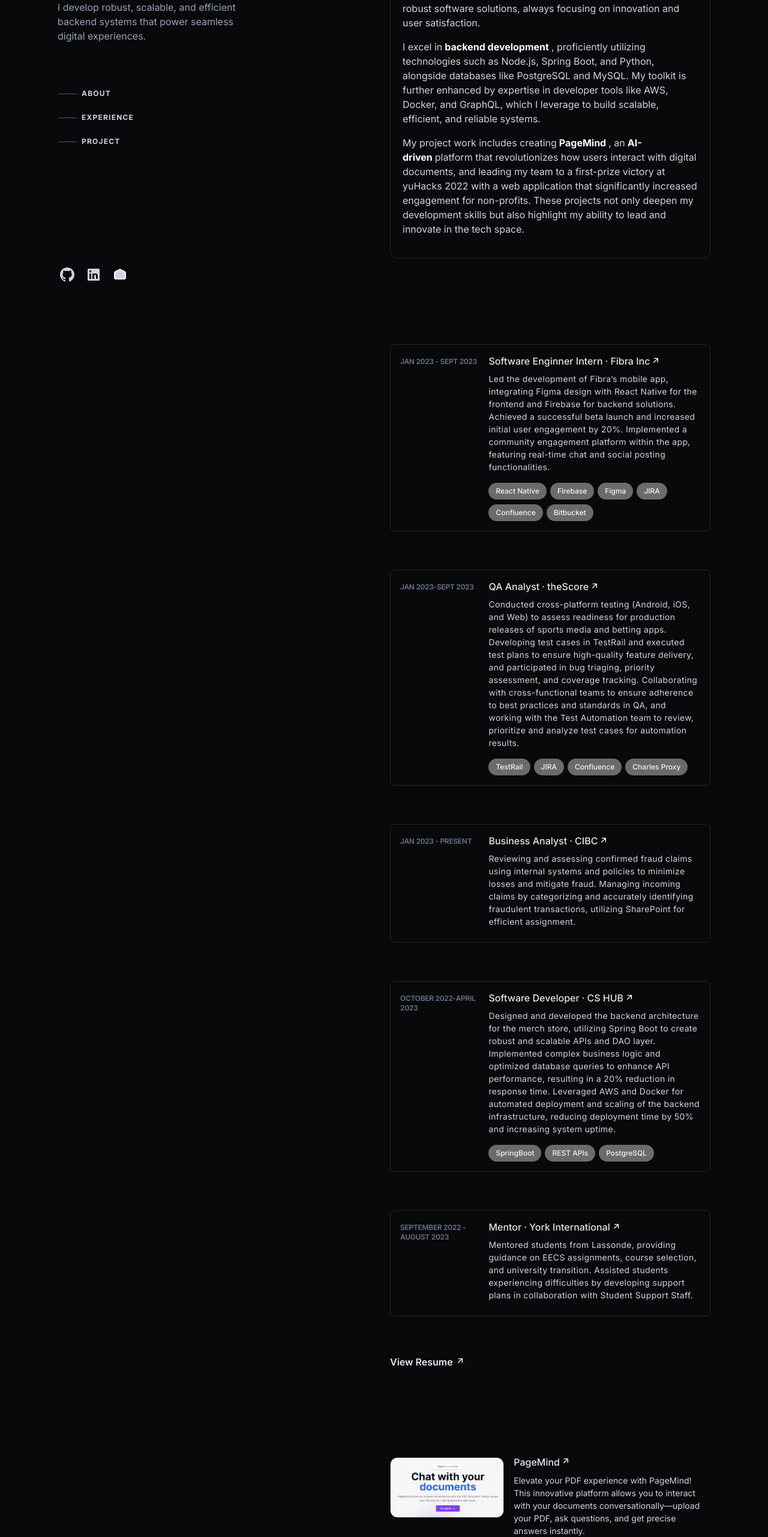
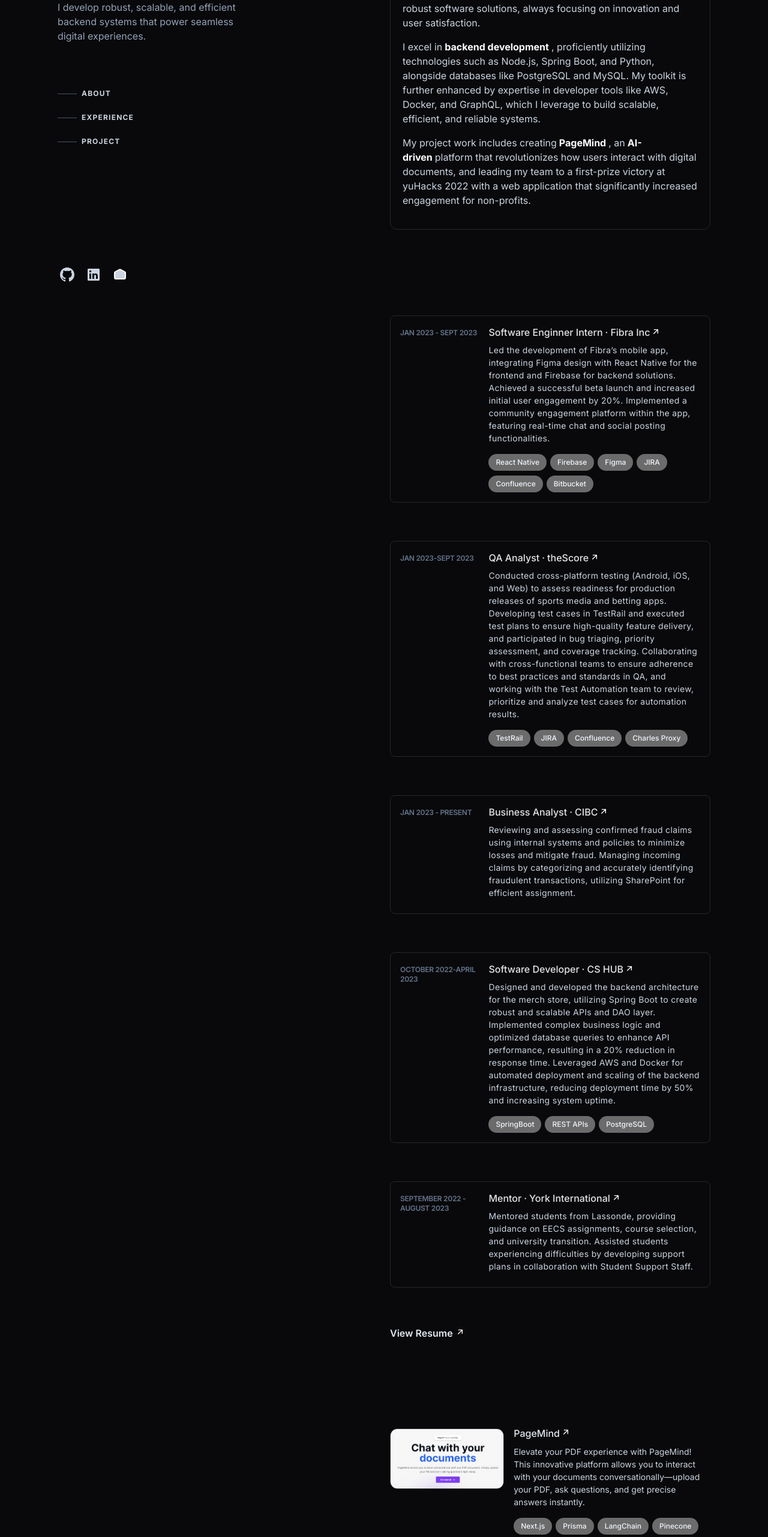
Before and after one commit to jayalohana/Website-v3, a Next.js app: page / in a window 1280 px wide. Shown: the part 234-2797 px from the top of the page at 60% size. Built offline with nearby package versions, Linux system fonts and the light colour scheme.

Commit message:
Minor fixes and changes

```diff
--- a/app/page.tsx
+++ b/app/page.tsx
@@ -1,7 +1,7 @@
 import Header from "@/components/Header";
 import { MaxWidthWrapper } from "@/components/MaxWidthWrapper";
 import Scroll from "@/components/Scroll";
-import Image from "next/image";
+
 
 export default function Home() {
   return (
--- a/components/About.tsx
+++ b/components/About.tsx
@@ -31,7 +31,7 @@ function About() {
                         <span>PageMind</span>
                     </a>, an
                 <span className='text-white font-bold mx-1'>AI-driven</span>
-                platform that revolutionizes how users interact with digital documents, and leading my team to a first-prize victory at yuHacks 2022 with a web application that significantly increased engagement for non-profits. These projects not only deepen my development skills but also highlight my ability to lead and innovate in the tech space.</p>
+                platform that revolutionizes how users interact with digital documents, and leading my team to a first-prize victory at yuHacks 2022 with a web application that significantly increased engagement for non-profits.</p>
             </div>
         </section>
     )
--- a/components/Projects.tsx
+++ b/components/Projects.tsx
@@ -61,7 +61,7 @@ const Projects = () => {
                 <h3>
                   <a className="group group-hover:text-white/70 inline-flex items-baseline font-medium leading-tight text-slate-200 gap-0.5" target='_blank' href={project.url}>
                     {project.title}
-                    <span className='group-hover:-translate-y-1 group-hover:transition-transform group-hover:translate-x-1'>
+                    <span className='group-hover:-translate-y-1 group-hover:transition-transform group-hover:translate-x-1 mt-0.5'>
                       <ArrowUp />
                     </span>
 
```
